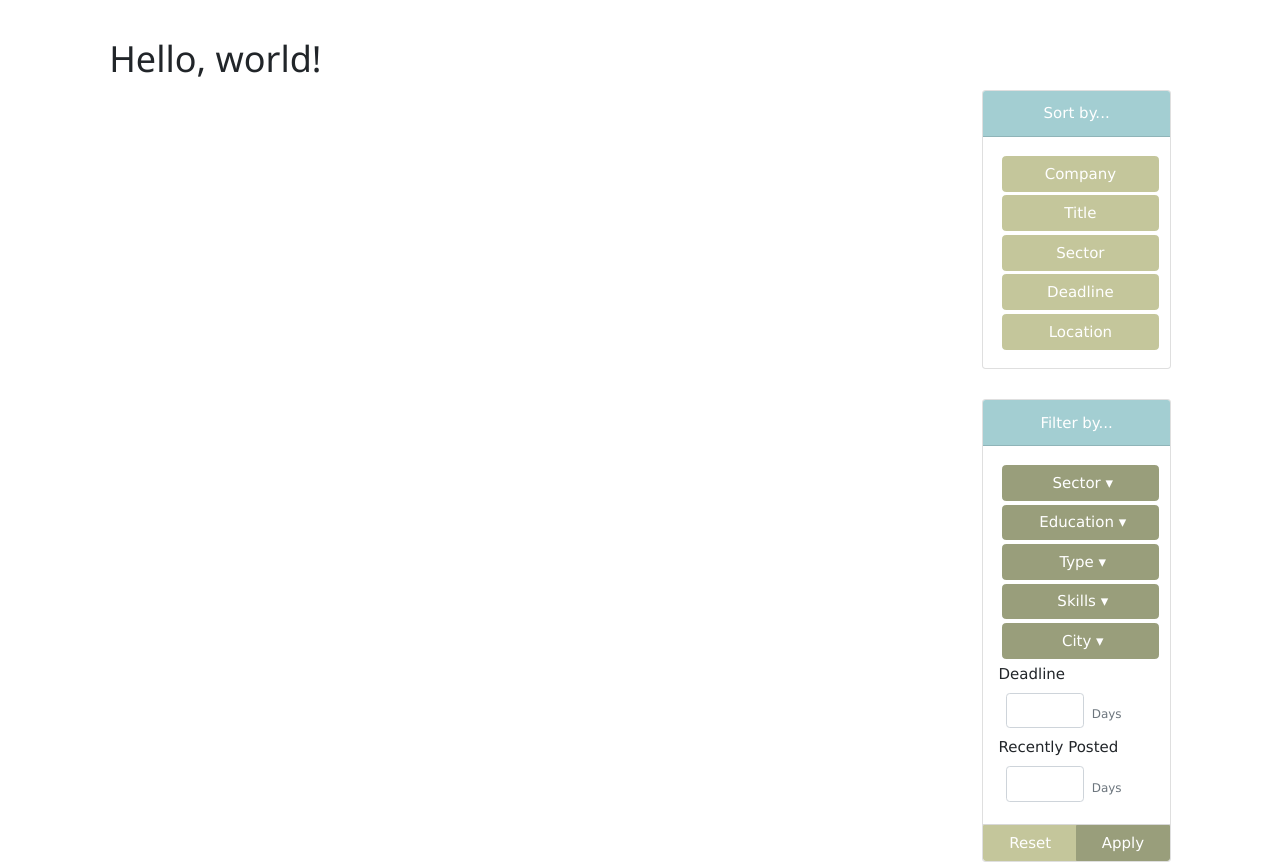
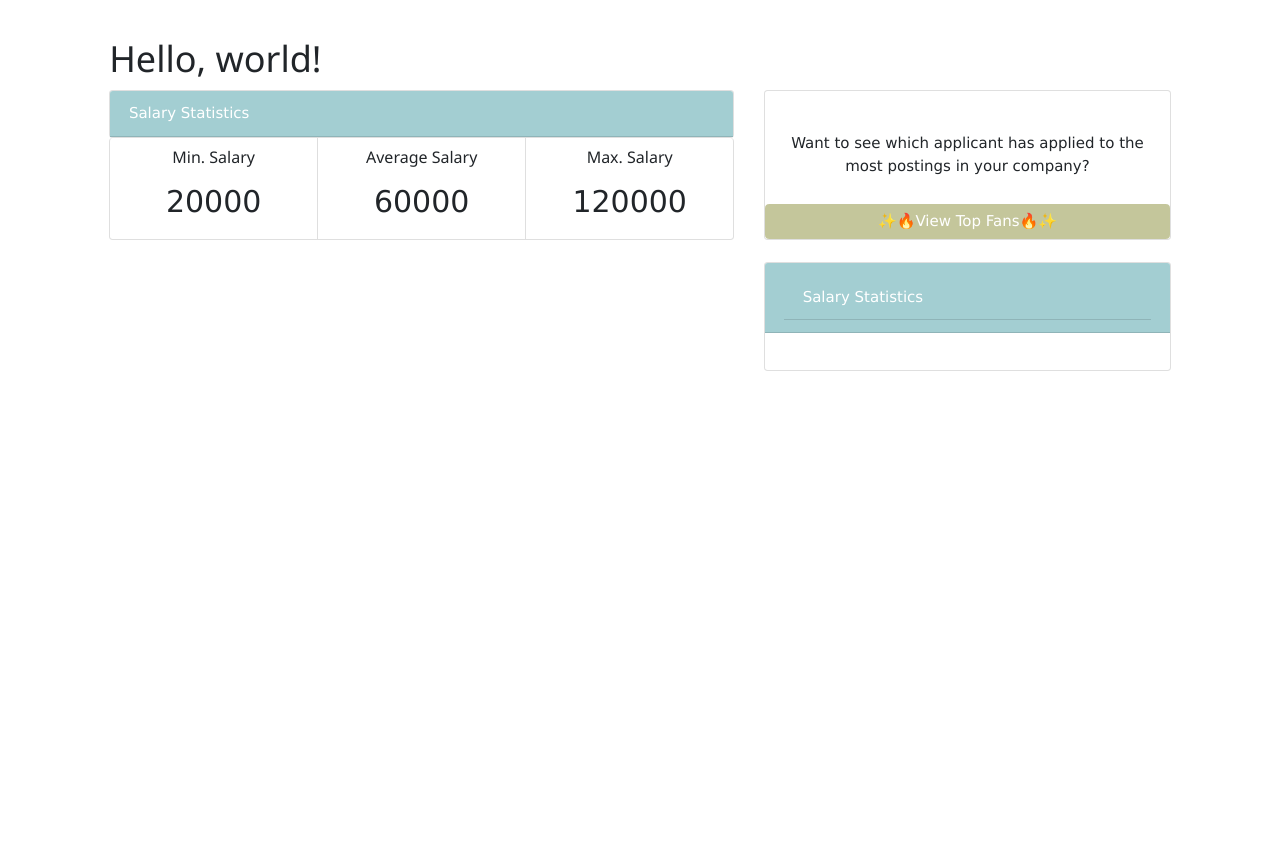
Before and after one commit to andrewzulaybar/employmee, a Django app: template jobportal/templates/jobportal/home/home-comp.html in a window 1280 px wide. Shown: the part 53-915 px from the top of the page. After the commit the page ends 424 px from the top, so only its background shows below. Run offline with Django 3.2, Linux system fonts and the light colour scheme; the template is opened without the code that fills it, so the values that code supplies are empty; some libraries are stand-ins or nearby versions.

Commit message:
Added salary statistics card, edit job posting page.

```diff
--- a/jobportal/static/jobportal/css/home.css
+++ b/jobportal/static/jobportal/css/home.css
@@ -6,3 +6,7 @@
 #applyFilter {
     border-radius: 0px 0px 3px 0px;
 }
+
+.stats-card {
+    border-top: 0px;
+}
--- a/jobportal/templates/jobportal/home/home-comp.html
+++ b/jobportal/templates/jobportal/home/home-comp.html
@@ -27,15 +27,6 @@
 </div>
 {% endblock columns %}
 
-{% block extrasort %}
-<form action="#" method="get">
-    <input type="submit" class="btn btn-primary btn-block m-1" value="Salary">
-</form>
-<form action="#" method="get">
-    <input type="submit" class="btn btn-primary btn-block m-1" value="Applications">
-</form>
-{% endblock extrasort %}
-
 {% block detailsbutton %}
 <div class="text-right">
     <button type="button" class="btn btn-success">Edit</button>
@@ -43,20 +34,66 @@
 </div>
 {% endblock detailsbutton %}
 
-{% block company %}{% endblock company %}
 
-{% block applicationsfilter %}
-<label for="applications">Applications</label>
-<form class="form-inline">
-    <input type="number" min="0" id="applications" class="form-control col-6 mx-2 mb-2">
-    <small id="applicationNum" class="text-muted">Applied</small>
-</form>
-{% endblock applicationsfilter %}
 
-{% block salaryfilter %}
-<label for="salary">Salary</label>
-<form class="form-inline">
-    <input type="number" min="0" step="5000" id="salary" class="form-control col-6 mx-2 mb-2">
-    <small id="salaryAmt" class="text-muted">Dollars</small>
-</form>
-{% endblock salaryfilter %}
+{% block job-card %}
+<div class="col-6 offset-1">
+    {% block job-card-content %}
+    {{ block.super }}
+    {% endblock job-card-content %}
+</div>
+{% endblock job-card %}
+
+{% block salary-stats %}
+<div class="col-6 offset-1">
+    <div class="card">
+        <div class="card-header header-text">Salary Statistics</div>
+    </div>
+    <div class="card-group mb-4">
+        <div class="card stats-card">
+            <div class="card-body pt-0 pb-0">
+                <h6 class="card-title" align="center">Min. Salary</h6>
+                <p style="font-size:200%;" align="center">20000</p>
+            </div>
+        </div>
+        <div class="card stats-card">
+            <div class="card-body pt-0 pb-0">
+                <h6 class="card-title" align="center">Average Salary</h6>
+                <p style="font-size:200%;" align="center">60000</p>
+            </div>
+        </div>
+        <div class="card stats-card">
+            <div class="card-body pt-0 pb-0">
+                <h6 class="card-title" align="center">Max. Salary</h6>
+                <p style="font-size:200%;" align="center">120000</p>
+            </div>
+        </div>
+    </div>
+</div>
+{% endblock salary-stats %}
+
+{% block top-fans %}
+<div class="col-4">
+    <div class="card">
+        <div class="card-body mb-2 pb-1">
+            <p style="font-size:100%;" align="center"><br>Want to see which applicant has applied to the most
+                postings in your company?</p>
+        </div>
+        <div class="card-body pb-0 pl-0 pr-0 mt-0 pt-0">
+            <a class="btn btn-primary btn-block" href="#" role="button">✨🔥View Top Fans🔥✨</a>
+        </div>
+    </div>
+</div>
+{% endblock top-fans %}
+
+{% block sort-filter %}
+<div class="col-4">
+    <div class="card">
+        <div class="card-header">
+            <div class="card-header header-text">Salary Statistics</div>
+        </div>
+        <div class="card-body"></div>
+    </div>
+</div>
+
+{% endblock sort-filter %}
--- a/jobportal/templates/jobportal/home/home.html
+++ b/jobportal/templates/jobportal/home/home.html
@@ -2,14 +2,22 @@
 
 {% block main %}
 <div class="row">
-    <h1 class="col-8 col-sm-9 col-md-7 offset-md-1 col-lg-7 offset-lg-1">
+    <h1 class="col-12 col-sm-8 col-md-7 offset-md-1 col-lg-7 offset-lg-1 col-xl-8 offset-xl-1">
         {% block hello %}
         Hello, world!
         {% endblock hello %}
     </h1>
 </div>
+
 <div class="row">
+    {% block salary-stats %}{% endblock salary-stats %}
+    {% block top-fans %}{% endblock top-fans %}
+</div>
+
+<div class="row">
+    {% block job-card %}
     <div class="col-12 col-sm-8 col-md-7 offset-md-1 col-lg-7 offset-lg-1 col-xl-8 offset-xl-1">
+        {% block job-card-content %}
         {% for job in jobs %}
         <div class="card">
             <div class="card-body">
@@ -44,12 +52,16 @@
             </div>
         </div>
         {% endfor %}
+        {% endblock job-card-content %}
     </div>
+    {% endblock job-card %}
+    {% block sort-filter %}
     <div class="col-sm-4 col-md-3 col-lg-3 col-xl-2">
         <!-- Sort By -->
         {% include "jobportal/sidebar/sort-by.html" %}
         <!-- Filter By -->
         {% include "jobportal/sidebar/filter-by.html" %}
     </div>
+    {% endblock sort-filter %}
 </div>
 {% endblock main %}
--- a/jobportal/templates/jobportal/saved-jobs.html
+++ b/jobportal/templates/jobportal/saved-jobs.html
@@ -6,6 +6,8 @@ Saved Jobs
 
 {% block savebutton %}
 <div class="text-right">
-    <a href="#!" class="btn btn-primary">X</a>
+    <a href="#!" class="btn btn-primary">
+        <i class="fa fa-heart"></i>
+    </a>
 </div>
 {% endblock savebutton %}
```
Also changed, not shown: jobportal/templates/jobportal/create-posting.html (+7 -1 lines), jobportal/templates/jobportal/edit-posting.html (added, +11 -0 lines), jobportal/templates/jobportal/home/home-prem.html (+28 -0 lines), jobportal/templates/jobportal/settings/settings-comp.html (+14 -1 lines).
